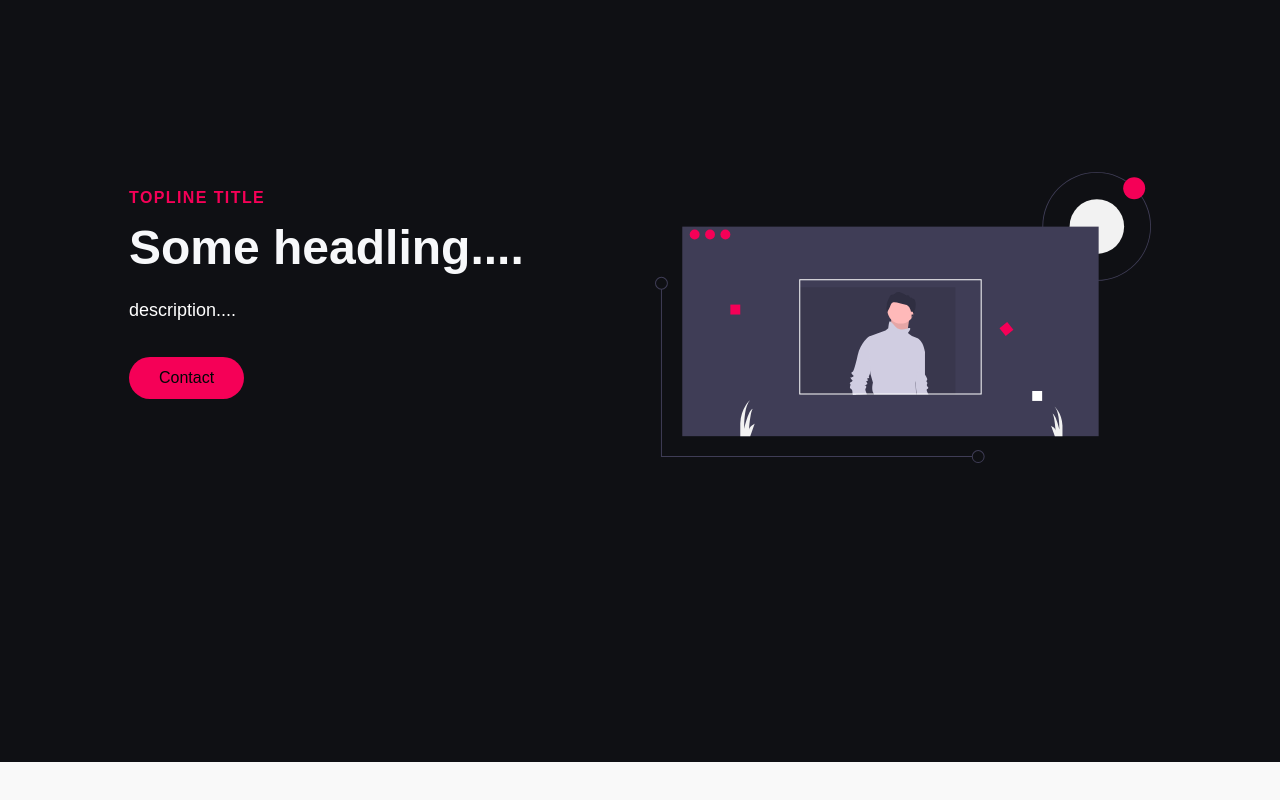
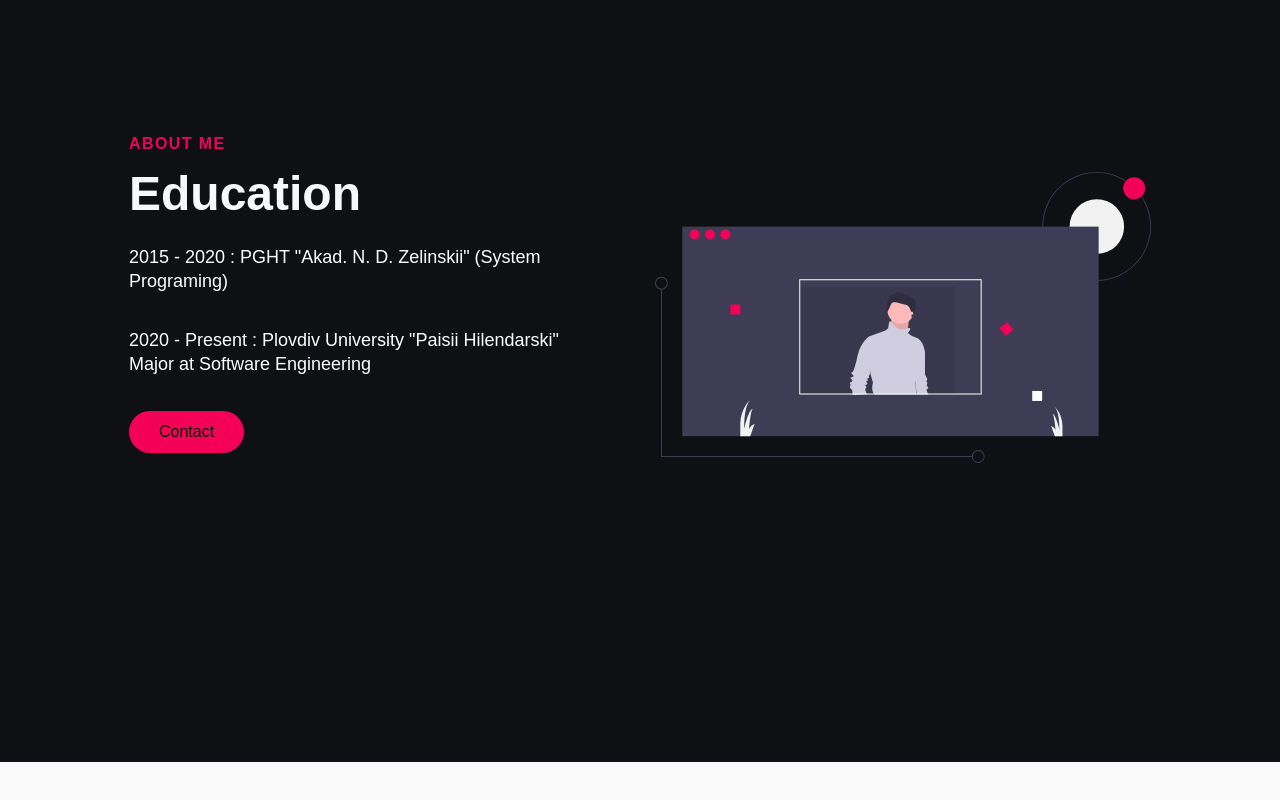
Before and after one commit to nikolaypleshkov/personal-website, a React (Create React App) app: page / in a window 1280 px wide. Shown: the part 1098-1898 px from the top of the page. Built offline with nearby package versions, Linux system fonts and the light colour scheme; a web font is replaced by a local one.

Commit message:
about me

```diff
--- a/src/components/AboutSection/data.js
+++ b/src/components/AboutSection/data.js
@@ -3,9 +3,10 @@ export const homeObjOne = {
     lightBg: false,
     lightText: true,
     lightTextDesc: true,
-    topLine: 'TopLine title',
-    headline: 'Some headling....',
-    description: 'description....',
+    topLine: 'About me ',
+    headline: 'Education',
+    description: '2015 - 2020 : PGHT "Akad. N. D. Zelinskii" (System Programing)',
+    description2: '2020 - Present : Plovdiv University "Paisii Hilendarski" Major at Software Engineering ',
     buttonLabel: 'Contact',
     imgStart: false,
     img: require('../../images/undraw_portfolio_website_lidw.svg').default,
--- a/src/components/AboutSection/index.js
+++ b/src/components/AboutSection/index.js
@@ -15,7 +15,7 @@ import { ImgWrap,
     from './about-elements'
 
 
-function AboutSection({id,lightBg,lightText,imgStart,topLine,headline,darkText,description,buttonLabel,img,alt,primary,dark,dark2}) {
+function AboutSection({id,lightBg,lightText,imgStart,topLine,headline,darkText,description,buttonLabel,img,alt,primary,dark,dark2,description2}) {
     return (
         <>
         <AboutContainer lightBg={lightBg} id={id}>
@@ -26,6 +26,7 @@ function AboutSection({id,lightBg,lightText,imgStart,topLine,headline,darkText,d
                          <TopLine>{topLine}</TopLine>
                          <Heading lightText={lightText}>{headline}</Heading>
                          <Subtitle darkText={darkText}>{description}</Subtitle>
+                         <Subtitle darkText={darkText}>{description2}</Subtitle>
                          <BtnWrap>
                              <Button to='home' smooth={true} duration={500} spy={true} exacr="true" offset={-80} primary={primary ? 1 : 0} dark={dark ? 1 : 0} dark2={dark2 ? 1 : 0}>{buttonLabel}</Button>
                          </BtnWrap>
```
